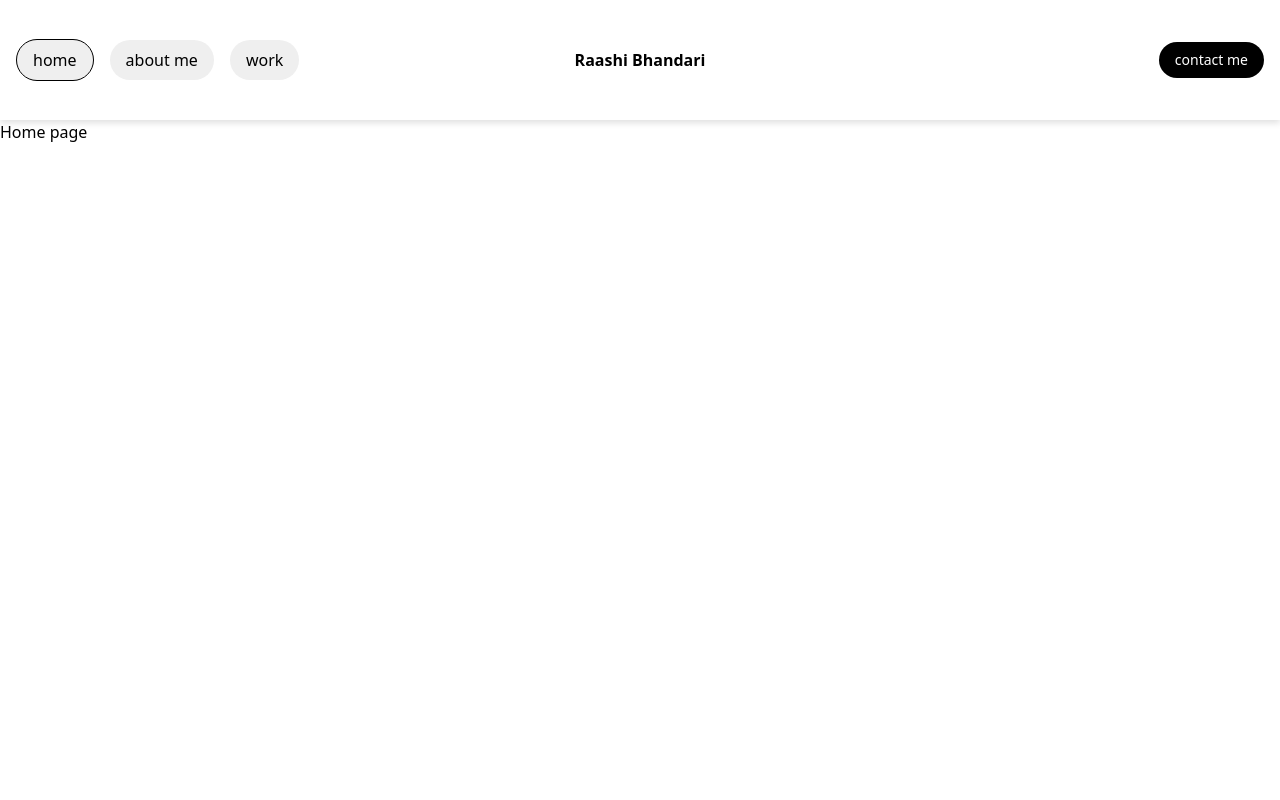
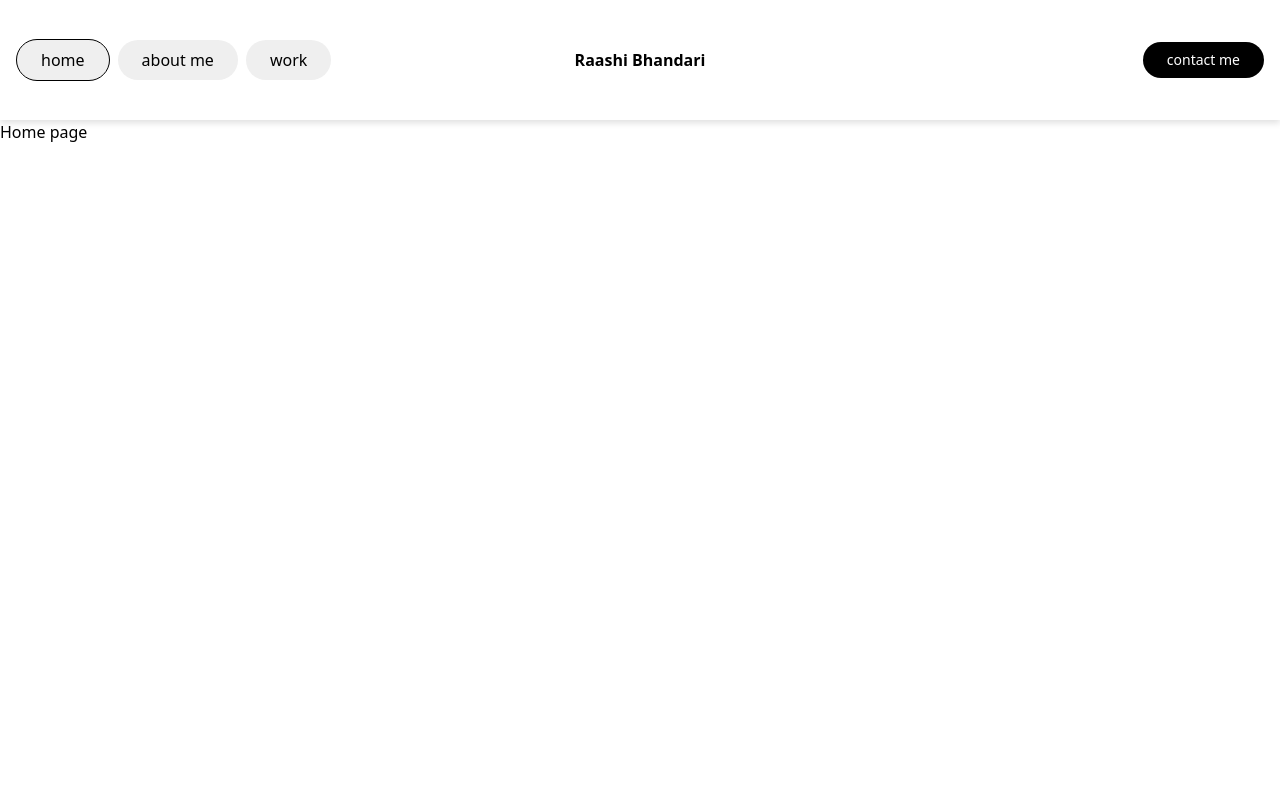
Before and after one commit to Dev-eloperr/next-folio, a Next.js app: page / in a window 1280 px wide. Shown: the top 800 px of the page. Built offline with nearby package versions, Linux system fonts and the light colour scheme.

Commit message:
Nav/Footer refactor

```diff
--- a/src/components/Nav.tsx
+++ b/src/components/Nav.tsx
@@ -4,7 +4,7 @@
 import Link from "next/link";
 import { usePathname } from "next/navigation";
 import clsx from "clsx";
-import ScrollToFooterButton from "./ScrollToFooterButton";
+import ScrollToFooterLink from "./ScrollToFooterLink";
 
 const links = [
   { href: "/", label: "home" },
@@ -18,14 +18,14 @@ export default function Nav() {
   return (
     <header className="sticky top-0 z-50 bg-white drop-shadow-md">
       <nav className="mx-auto max-w-7xl px-4 h-[120px] flex items-center justify-between">
-        <div className="flex items-center gap-4">
+        <div className="flex items-center gap-2">
           {links.map(({ href, label }) => (
             <Link
               key={href}
               href={href}
               aria-current={pathname === href ? "page" : undefined}
               className={clsx(
-                "px-4 py-2  rounded-[70px] transition-colors hover:opacity-80",
+                "px-6 py-2  rounded-[70px] transition-colors hover:opacity-80",
                 "bg-[rgba(239,239,239,1)]",
                 pathname === href && "border-[1px] border-b-black"
               )}
@@ -37,7 +37,7 @@ export default function Nav() {
         <div className="absolute left-1/2 transform -translate-x-1/2">
           <Link href="/" className="font-semibold">Raashi Bhandari</Link>
         </div>
-        <ScrollToFooterButton />
+        <ScrollToFooterLink />
       </nav>
     </header>
   );
--- a/src/components/ScrollToFooterButton.tsx
+++ b/src/components/ScrollToFooterLink.tsx
@@ -5,7 +5,7 @@ export default function ScrollToFooterLink() {
   return (
     <Link
       href="#site-footer"
-      className="text-sm px-4 py-2 rounded-[70px] bg-black text-white transition-opacity hover:opacity-80"
+      className="text-sm px-6 py-2 rounded-[70px] bg-black text-white transition-opacity hover:opacity-80"
     >
       contact me
     </Link>
```
